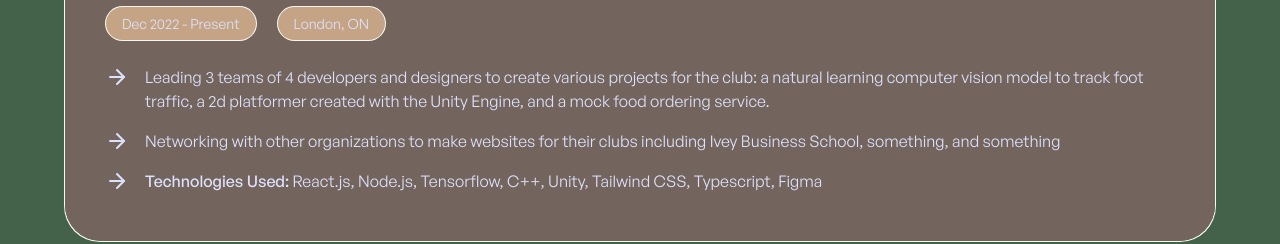
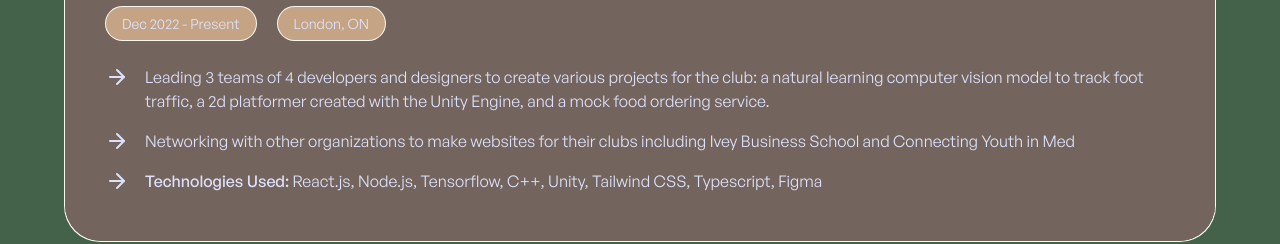
Before and after one commit to prannyv/site, a Next.js app: page / in a window 1280 px wide. Shown: the part 3500-3744 px from the top of the page. Built offline with nearby package versions, Linux system fonts and the light colour scheme.

Commit message:
Update experiences.ts

```diff
--- a/constants/experiences.ts
+++ b/constants/experiences.ts
@@ -71,7 +71,7 @@ export const EXPERIENCES: Experience[] = [
         sm: 'Leading a team in revamping the club website, resulting in 10K+ impressions',
       },
       {
-        lg: 'Networking with other organizations to make websites for their clubs including Ivey Business School, something, and something',
+        lg: 'Networking with other organizations to make websites for their clubs including Ivey Business School and Connecting Youth in Med',
         sm: 'Networking with organizations in delivering a hackathon and events to 400+ students',
       },
       {
```
